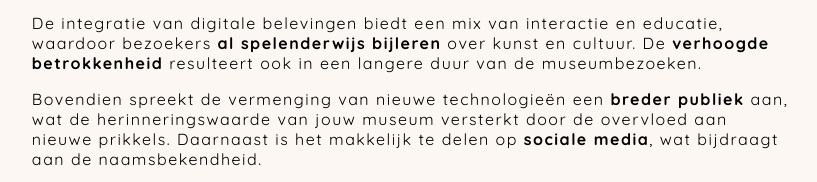
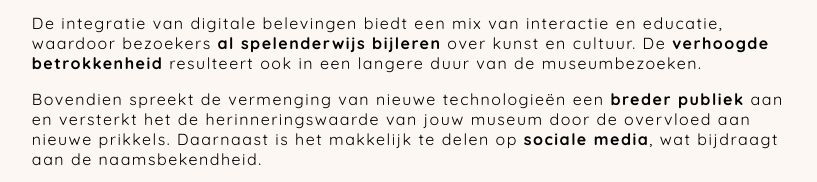
Before and after one commit to sarahlisamero/webtekst, a plain HTML site: page index.html in a window 1280 px wide. Shown: the part 1047-1229 px from the top of the page, 229-1046 px from the left. Drawn offline with Linux system fonts and the light colour scheme.

Commit message:
index.html

```diff
--- a/index.html
+++ b/index.html
@@ -28,7 +28,7 @@
             <h2>Waarom meegaan met de tijd een goed idee is</h2>
             <p>In deze digitale revolutie is het een uitdaging om als museum relevant te blijven. Het is niet alleen een kwestie van bijblijven, het is ook een <strong>slimme strategie</strong> om de aandacht te trekken.</p>
             <p>De integratie van digitale belevingen biedt een mix van interactie en educatie, waardoor bezoekers <strong>al spelenderwijs bijleren</strong> over kunst en cultuur. De <strong>verhoogde betrokkenheid</strong> resulteert ook in een langere duur van de museumbezoeken.</p>
-            <p>Bovendien spreekt de vermenging van nieuwe technologieën een <strong>breder publiek</strong> aan, wat de herinneringswaarde van jouw museum versterkt door de overvloed aan nieuwe prikkels. Daarnaast is het makkelijk te delen op <strong>sociale media</strong>, wat bijdraagt aan de naamsbekendheid.</p>
+            <p>Bovendien spreekt de vermenging van nieuwe technologieën een <strong>breder publiek</strong> aan en versterkt het de herinneringswaarde van jouw museum door de overvloed aan nieuwe prikkels. Daarnaast is het makkelijk te delen op <strong>sociale media</strong>, wat bijdraagt aan de naamsbekendheid.</p>
             <p>Al deze factoren vergroten de kans op terugkerende bezoekers of positieve mond-tot-mondreclame.</p>
         </div>
         <div class="iconlist">
```
